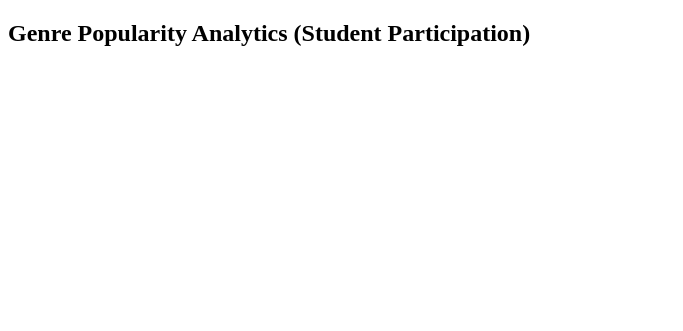
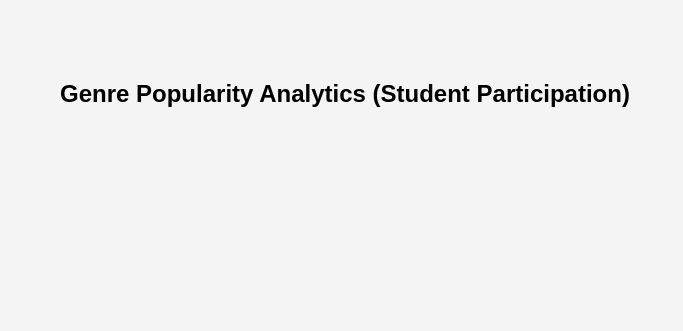
Before and after one commit to ncasey-ppu/CMPS480, a website: page genres.html in a window 1280 px wide. Shown: the whole page, without its empty margins (0-683 px from the left). Drawn offline with nearby package versions, Linux system fonts and the light colour scheme; files that its build step writes are made by us from their sources.

Commit message:
Update genres.html

```diff
--- a/genres.html
+++ b/genres.html
@@ -1,6 +1,9 @@
 <!DOCTYPE html>
 <html>
 <head>
+    <meta charset="UTF-8">
+    <meta name="viewport" content="width=device-width, initial-scale=1.0">
+    <link rel="stylesheet" href="./stylesheets/genres.css">
     <title>Genre Popularity</title>
 </head>
 <body>
```
